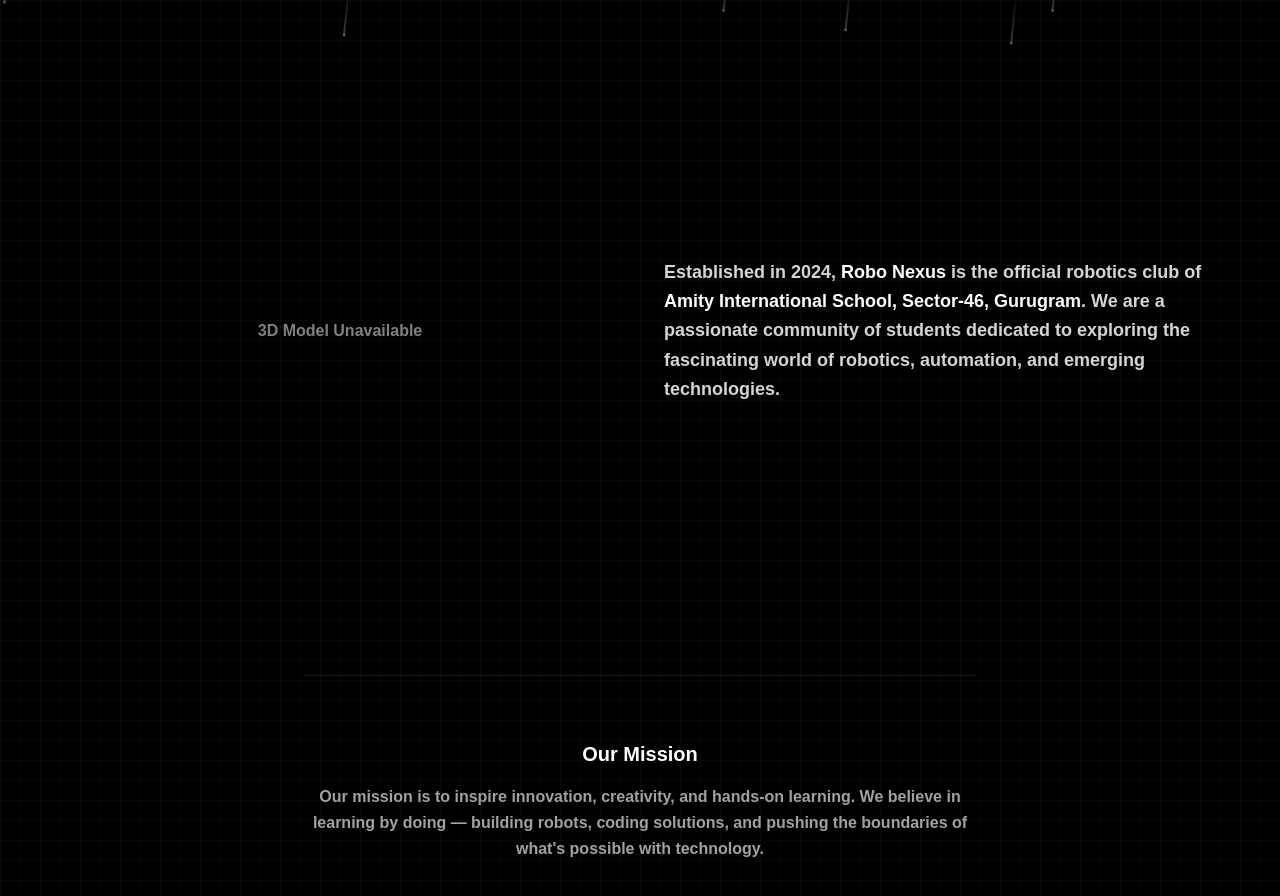
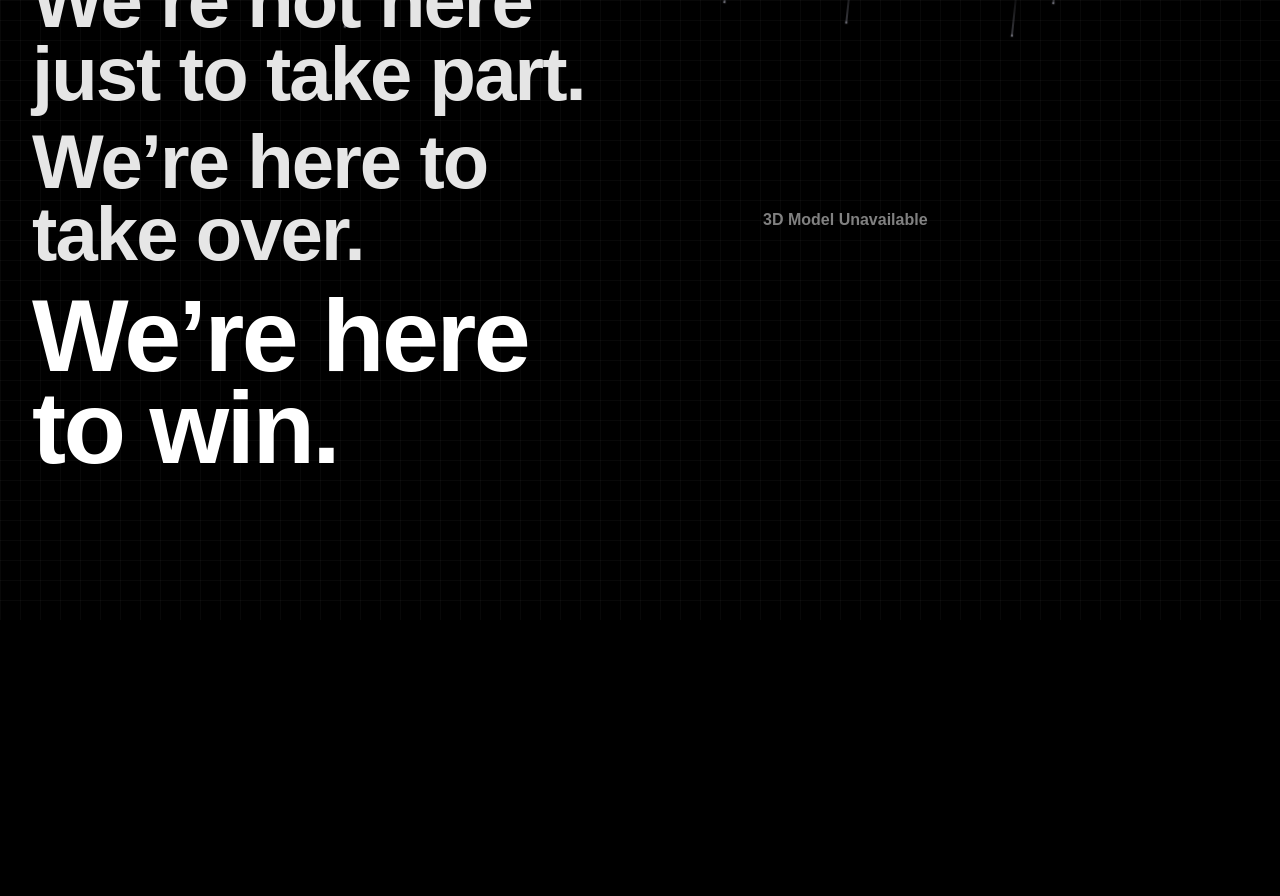
Before and after one commit to RoboNexxus/RN-Website, a Next.js app in the folder rn-website/: page /about in a window 1280 px wide. Shown: the part 240-1136 px from the top of the page. After the commit the page ends 860 px from the top, so only its background shows below. Built offline with nearby package versions, Linux system fonts and the light colour scheme; no server answers; a web font is replaced by a local one.

Commit message:
Redesign about page layout and messaging
Co-authored-by: AtharvM02222 <112397185+AtharvM02222@users.noreply.github.com>

```diff
--- a/rn-website/app/(main)/about/about.tsx
+++ b/rn-website/app/(main)/about/about.tsx
@@ -1,55 +1,37 @@
 "use client";
 
-import AnimePageHero from "@/components/ui/anime-page-hero";
 import AnimeScrollReveal from "@/components/ui/anime-scroll-reveal";
 import AboutModel from "@/components/ui/about-model";
 
 export default function About() {
   return (
-    <main className="flex flex-col items-center flex-1 px-4 py-20 gap-16">
-      <AnimePageHero title="About Us" />
+    <main className="flex flex-col items-center flex-1 px-4 md:px-8 py-10 md:py-16">
+      <section className="w-full max-w-7xl min-h-[calc(100dvh-8rem)] flex items-center">
+        <div className="w-full grid grid-cols-1 lg:grid-cols-12 items-center gap-8 lg:gap-4">
+          <AnimeScrollReveal
+            className="lg:col-span-6 lg:col-start-1 lg:row-start-1 z-10"
+            fromY={1.5}
+          >
+            <div className="text-left">
+              <p className="text-[clamp(2rem,6vw,4.75rem)] font-black leading-[0.95] tracking-tight text-neutral-200">
+                We’re not here just to take part.
+              </p>
+              <p className="text-[clamp(2rem,6vw,4.75rem)] font-black leading-[0.95] tracking-tight text-white/90 mt-3 md:mt-4">
+                We’re here to take over.
+              </p>
+              <p className="text-[clamp(2.6rem,8vw,6.5rem)] font-black leading-[0.9] tracking-tight text-white mt-4 md:mt-5">
+                We’re here to win.
+              </p>
+            </div>
+          </AnimeScrollReveal>
 
-      {/* Two-column layout for Model and Origin */}
-      <div className="flex flex-col md:flex-row items-center justify-center w-full max-w-6xl gap-12 mt-8">
-
-        {/* Left Side: 3D Model */}
-        <div className="w-full md:w-1/2 flex justify-start">
-          <AnimeScrollReveal className="w-full" fromY={1.5}>
-            <AboutModel />
-          </AnimeScrollReveal>
+          <div className="lg:col-span-8 lg:col-start-5 lg:row-start-1">
+            <AnimeScrollReveal className="w-full" fromY={1.5}>
+              <AboutModel />
+            </AnimeScrollReveal>
+          </div>
         </div>
-
-        {/* Right Side: Text */}
-        <div className="w-full md:w-1/2 flex flex-col justify-center">
-          <AnimeScrollReveal className="max-w-xl text-left" fromY={1.5}>
-            <p className="text-neutral-300 leading-relaxed text-lg">
-              Established in 2024,{" "}
-              <span className="text-white font-semibold">Robo Nexus</span> is the
-              official robotics club of{" "}
-              <span className="text-white font-semibold">
-                Amity International School, Sector-46, Gurugram
-              </span>
-              . We are a passionate community of students dedicated to exploring the
-              fascinating world of robotics, automation, and emerging technologies.
-            </p>
-          </AnimeScrollReveal>
-        </div>
-
-      </div>
-
-      {/* Divider */}
-      <div className="w-full max-w-2xl h-px bg-white/10" />
-
-      {/* Mission */}
-      <AnimeScrollReveal className="max-w-2xl text-center" fromY={1.5}>
-        <h2 className="text-xl font-semibold mb-4 text-white">Our Mission</h2>
-        <p className="text-neutral-400 leading-relaxed text-base">
-          Our mission is to inspire innovation, creativity, and hands-on
-          learning. We believe in learning by doing — building robots, coding
-          solutions, and pushing the boundaries of what's possible with
-          technology.
-        </p>
-      </AnimeScrollReveal>
+      </section>
     </main>
   );
 }
```
